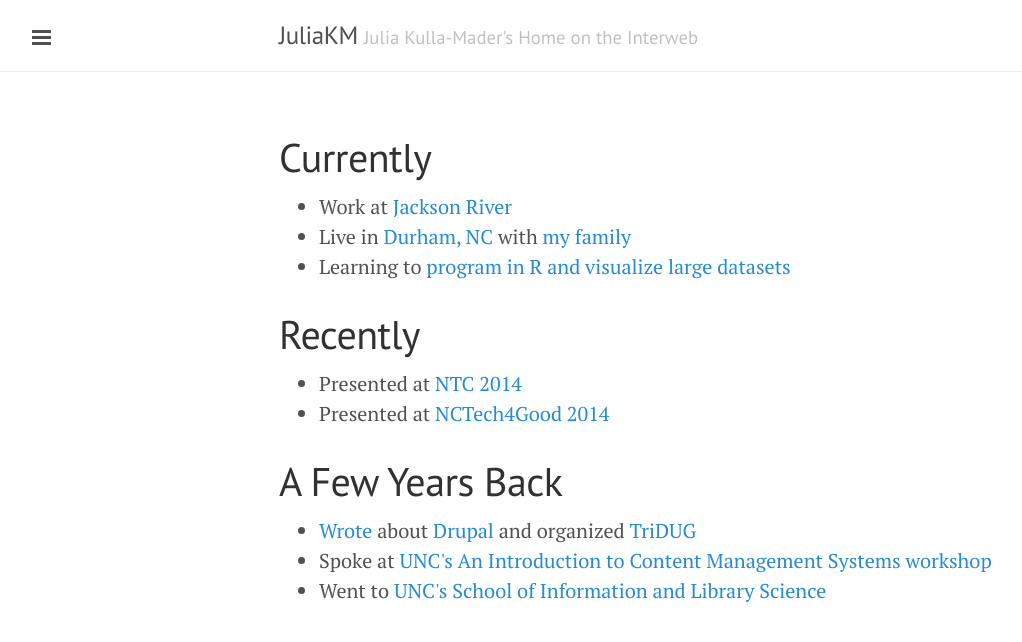
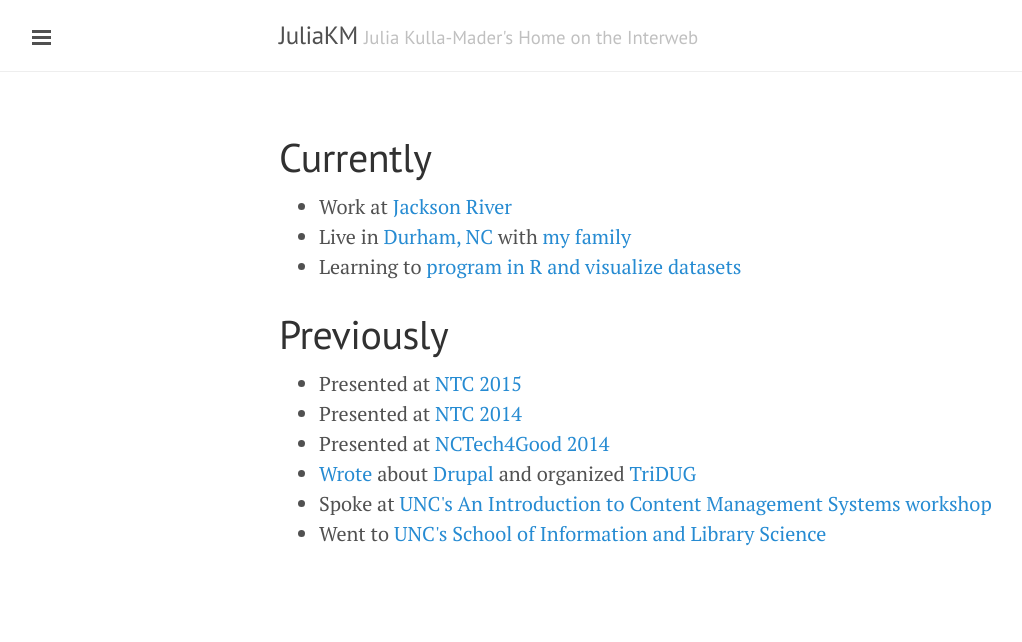
Before and after one commit to juliakm/old.juliakm.github.io, a Jekyll site: the page built from index.html, in a window 1280 px wide. Shown: the top 642 px of the page, without its empty margins (1-1023 px from the left). Built offline with Jekyll 4.4.1, drawn with Linux system fonts in a browser that asks for light colours; Markdown is read by kramdown in place of the engine named in the settings; the list of posts is cut into pages by our own code; a file with an impossible date is left out.

Commit message:
updating index

```diff
--- a/index.html
+++ b/index.html
@@ -9,17 +9,15 @@
 <ul class="posts">
 <li>Work at <a href="http://jacksonriver.com">Jackson River</a></li>
 <li>Live in <a href="http://durhamnc.gov/Pages/Home.aspx">Durham, NC</a> with <a href="https://www.flickr.com/photos/juliakm/15915433431/">my family</a></li>
-<li>Learning to <a href="https://github.com/juliakm?tab=repositories">program in R and visualize large datasets</a></li>
-  </ul>
+<li>Learning to <a href="https://github.com/juliakm?tab=repositories">program in R and visualize datasets</a></li>
+</ul>
 
-<h1>Recently</h1>
+<h1>Previously</h1>
 <ul class="posts">
+<li>Presented at <a href="http://15ntc.sched.org/event/e69c6d9f005890b23cf4ba9322662890#.VYtMrRNVikoc">NTC 2015</a></li>
 <li>Presented at <a href="http://www.slideshare.net/JuliaKM/nc-tech4-goodpresentation2014up">NTC 2014</a></li>
 <li>Presented at <a href="http://www.nctech4good.org/sessions/welcome-website-emergency-room-find-and-pinpoint-problems-when-everything-falls-apart">NCTech4Good 2014</a></li>
-</ul>
-
-<h1>A Few Years Back</h1>
-<ul class="posts">
 <li><a href="/drupal/">Wrote</a> about <a href="http://www.drupal.org">Drupal</a> and organized <a href="http://groups.drupal.org/tridug">TriDUG</a></li>
 <li>Spoke at <a href="http://cms-workshop.pbworks.com/w/page/14485599/FrontPage">UNC's An Introduction to Content Management Systems workshop</a></li>
 <li>Went to <a href="http://sils.unc.edu/">UNC's School of Information and Library Science</a></li>
+</ul>
```
